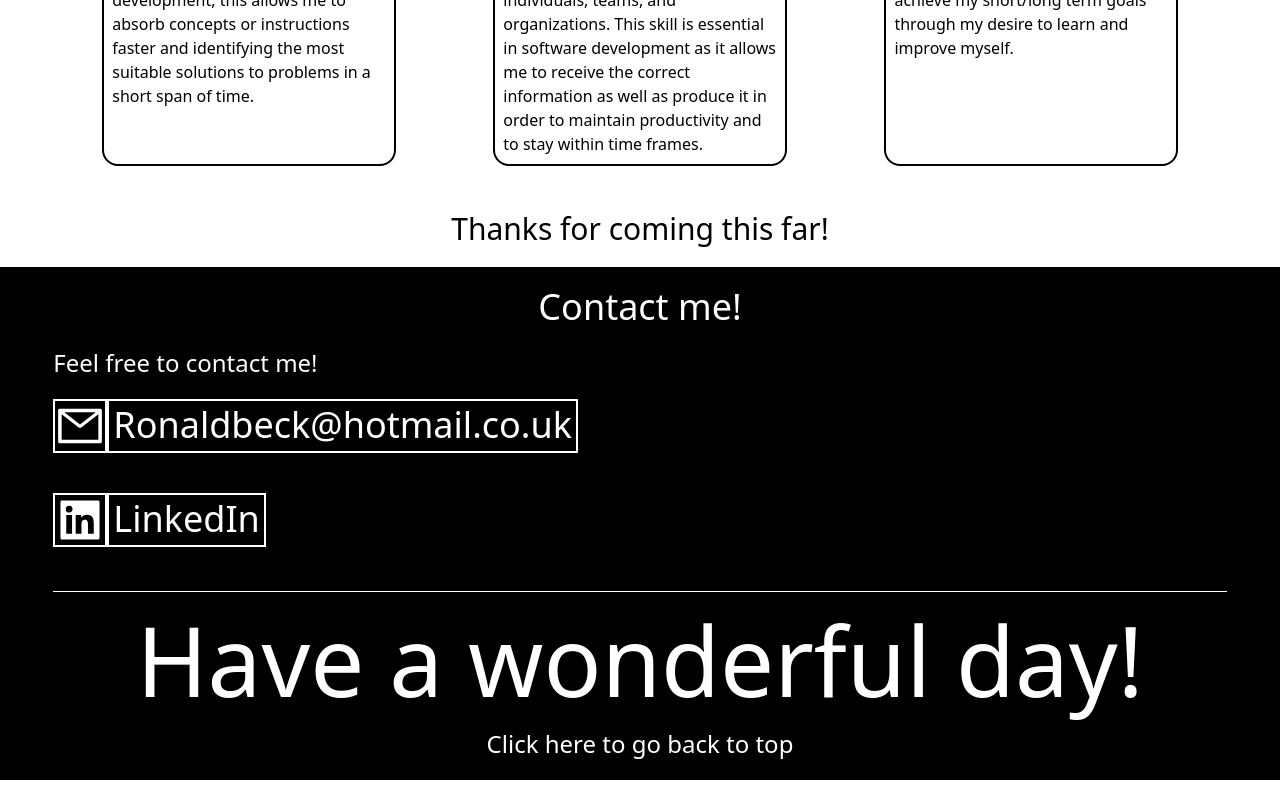
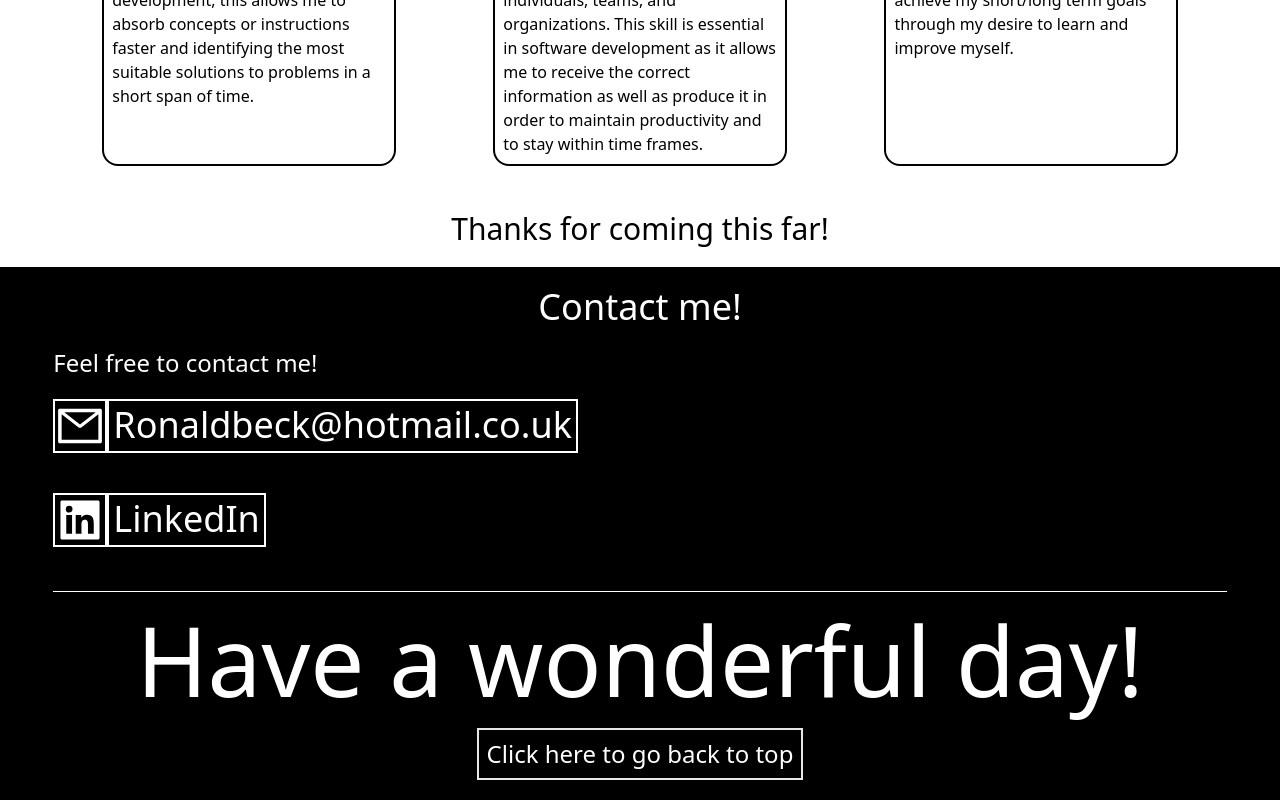
Before and after one commit to RonaldB123/RonaldB123.github.io, a Next.js app: page / in a window 1280 px wide. Shown: the part 2545-3345 px from the top of the page. Built offline with nearby package versions, Linux system fonts and the light colour scheme.

Commit message:
Scroll wheel done and wireframe

```diff
--- a/pages/index.js
+++ b/pages/index.js
@@ -11,8 +11,15 @@ export default function Home() {
     return function cleanup() {
       clearInterval(timer);
     }
-  });
+  }, []);
 
+  const scrollUp = () => {
+    window.scrollTo({
+      top: 0,
+      behavior: 'smooth'
+    })
+
+  }
 
   return (
     <>
@@ -23,7 +30,7 @@ export default function Home() {
         <meta name="viewport" content="width=device-width, initial-scale=1" />
         <link rel="icon" href="/favicon.ico" />
       </Head>
-      <main className="bg-white">
+      <main className="bg-white overflow-hidden">
 
 
         <section className="w-11/12 mx-auto mb-20 mt-32 md:mt-20 lg:mt-44 lg:mb-28">
@@ -151,7 +158,7 @@ export default function Home() {
           <hr className="w-full mx-auto border-white border-1 mt-11"></hr>
         </section>
         <h3 className="text-3xl text-center mb-5">Thanks for coming this far!</h3>
-        <div className="w-full bg-black h-auto">
+        <div className=" bg-black h-auto w-auto pb-5">
           <section className="w-11/12 mx-auto h-auto">
             <h3 className="text-center text-4xl text-white pt-5"> Contact me!</h3>
             <h4 className="text-left text-2xl text-white pt-5"> Feel free to contact me!</h4>
@@ -173,7 +180,9 @@ export default function Home() {
             </div>
             <hr className="w-full mx-auto border-white border-1 mt-11"></hr>
             <h1 className="text-8xl text-white mt-5 text-center"> Have a wonderful day!</h1>
-            <h3 className="text-white text-2xl text-center mt-5 pb-5">Click here to go back to top</h3>
+            <div className="mt-5 border-2 w-fit h-fit mx-auto p-2">
+              <p className="text-white text-2xl" onClick={scrollUp}>Click here to go back to top</p>
+            </div>
           </section>
         </div>
       </main>
```
